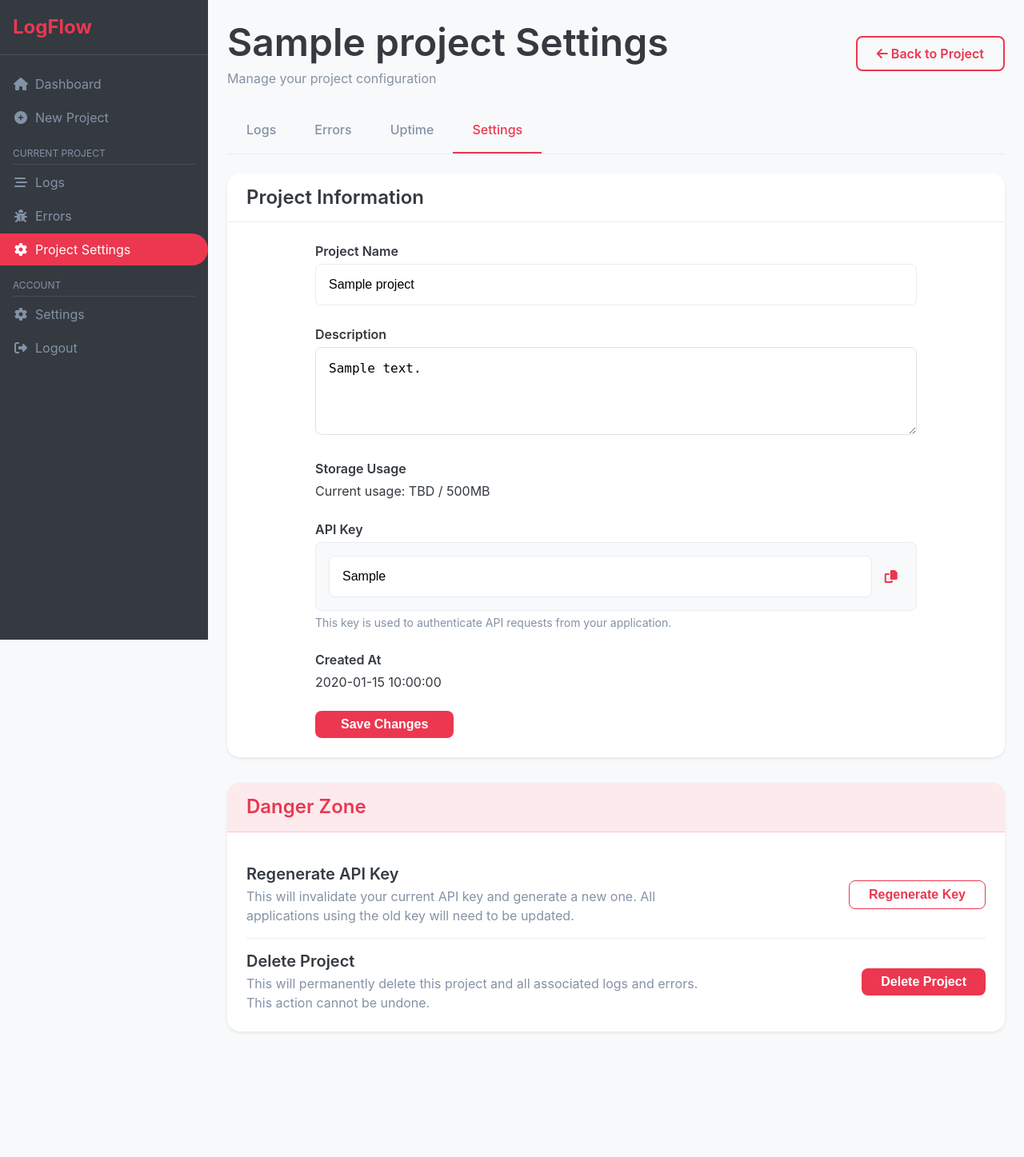
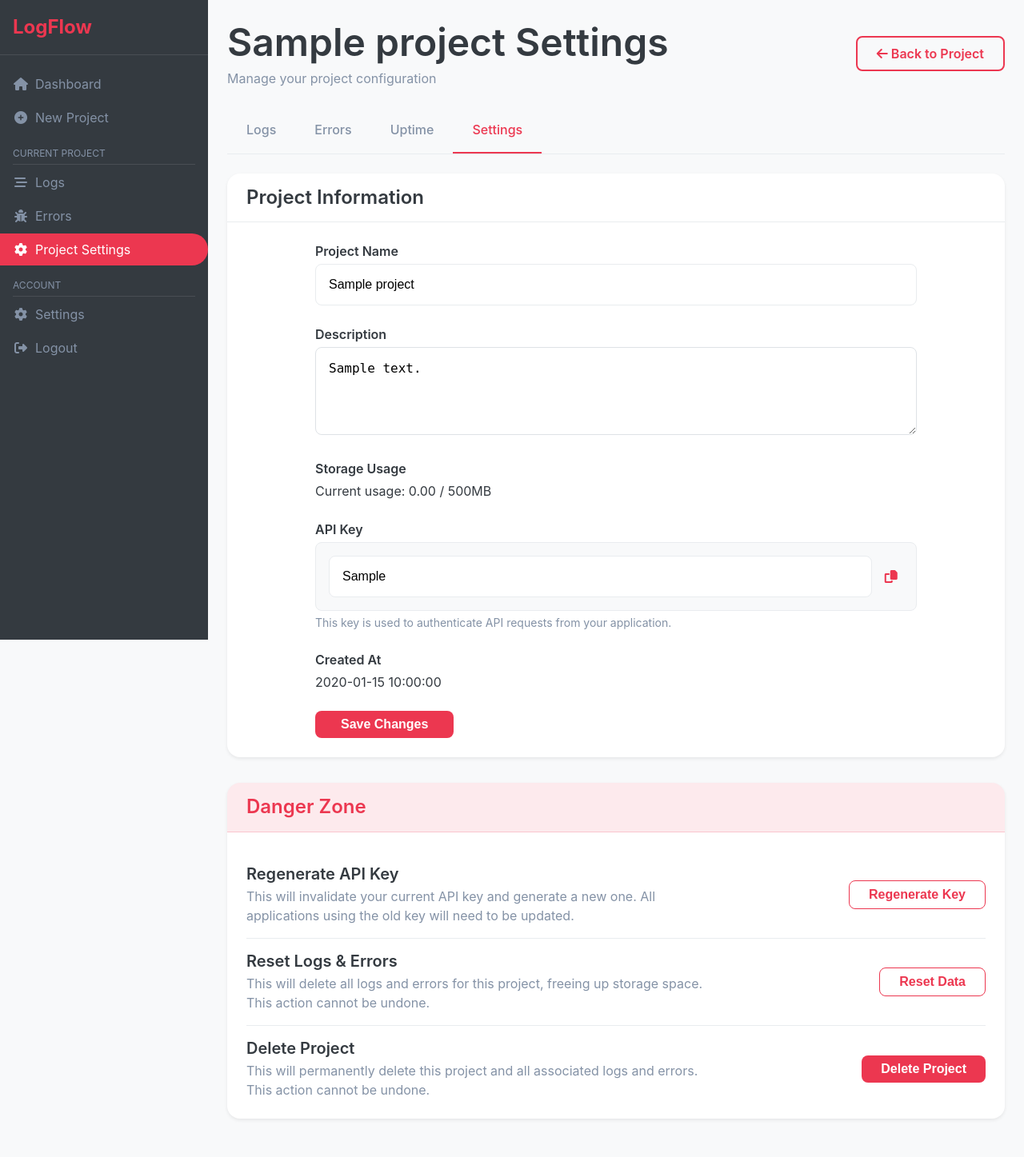
Before and after one commit to EthanJCanterbury/Logflow, a Flask app: page /projects/1/settings in a window 1280 px wide. Shown: the whole page at 80% size. Before the commit the page ends 1291 px from the top, so only its background shows below. Run offline with Flask 3, Linux system fonts and the light colour scheme; the visitor is signed in with stand-in values (Sample User, id 1); tables that the repository leaves empty hold one stand-in row (values such as "Sample post").

Commit message:
Assistant checkpoint: Add storage display and reset logs functionality
Assistant generated file changes:
- templates/project_settings.html: Show actual storage usage and add reset logs button, Add Reset Logs & Errors button to danger zone, Add reset data confirmation modal, Add JavaScript for reset data functionality
- main.py: Add route to handle resetting project logs and errors

---

User prompt:

Storage Usage
Current usage: TBD / 500MB

why is it tbd???

and add a reset button in danger zone to reset errors and logs

Replit-Commit-Author: Assistant
Replit-Commit-Session-Id: 002aed14-85d6-4cba-be81-a8095645a2ee

```diff
--- a/main.py
+++ b/main.py
@@ -422,6 +422,32 @@ def project_settings(project_id):
             flash('Project name cannot be empty')
 
     return render_template('project_settings.html', project=project)
+
+@app.route('/projects/<int:project_id>/reset-data', methods=['POST'])
+@login_required
+def reset_project_data(project_id):
+    project = Project.query.get_or_404(project_id)
+
+    # Ensure the user owns this project
+    if project.user_id != session['user_id']:
+        flash('You do not have access to this project')
+        return redirect(url_for('dashboard'))
+
+    try:
+        # Delete all logs and errors for this project
+        Log.query.filter_by(project_id=project.id).delete()
+        Error.query.filter_by(project_id=project.id).delete()
+
+        # Reset storage size
+        project.storage_size = 0
+        db.session.commit()
+
+        flash('All logs and errors have been deleted successfully!')
+    except Exception as e:
+        db.session.rollback()
+        flash(f'An error occurred: {str(e)}')
+
+    return redirect(url_for('project_settings', project_id=project.id))
 
 @app.route('/projects/<int:project_id>/uptime', methods=['GET'])
 @login_required
--- a/templates/project_settings.html
+++ b/templates/project_settings.html
@@ -125,7 +125,7 @@
 
                          <div class="form-group">
                             <label>Storage Usage</label>
-                            <div>Current usage: TBD / 500MB</div>
+                            <div>Current usage: {{ "%.2f"|format(project.storage_size_mb) }} / 500MB</div>
                         </div>
 
                         <div class="form-group">
@@ -162,6 +162,14 @@
                             <p>This will invalidate your current API key and generate a new one. All applications using the old key will need to be updated.</p>
                         </div>
                         <button type="button" class="btn btn-outline-danger" id="regenerate-key-btn">Regenerate Key</button>
+                    </div>
+
+                    <div class="danger-action">
+                        <div class="danger-info">
+                            <h4>Reset Logs & Errors</h4>
+                            <p>This will delete all logs and errors for this project, freeing up storage space. This action cannot be undone.</p>
+                        </div>
+                        <button type="button" class="btn btn-outline-danger" id="reset-data-btn">Reset Data</button>
                     </div>
 
                     <div class="danger-action">
@@ -207,6 +215,23 @@
                 <div class="modal-actions">
                     <button class="btn btn-outline" id="regenerate-cancel">Cancel</button>
                     <button class="btn btn-primary" id="regenerate-confirm">Regenerate Key</button>
+                </div>
+            </div>
+        </div>
+    </div>
+
+    <!-- Reset Data Confirmation Modal -->
+    <div class="modal" id="reset-data-modal">
+        <div class="modal-content">
+            <div class="modal-header">
+                <h3>Reset Logs & Errors</h3>
+                <button class="modal-close">&times;</button>
+            </div>
+            <div class="modal-body">
+                <p>Are you sure you want to delete all logs and errors for this project? This will free up storage space but cannot be undone.</p>
+                <div class="modal-actions">
+                    <button class="btn btn-outline" id="reset-data-cancel">Cancel</button>
+                    <button class="btn btn-danger" id="reset-data-confirm">Reset Data</button>
                 </div>
             </div>
         </div>
@@ -263,6 +288,34 @@
         regenerateCancelBtn.addEventListener('click', function() {
             regenerateModal.classList.remove('show');
         });
+
+        // Reset Data modal
+        const resetDataModal = document.getElementById('reset-data-modal');
+        const resetDataBtn = document.getElementById('reset-data-btn');
+        const resetDataCloseBtn = document.querySelector('#reset-data-modal .modal-close');
+        const resetDataCancelBtn = document.getElementById('reset-data-cancel');
+        const resetDataConfirmBtn = document.getElementById('reset-data-confirm');
+
+        resetDataBtn.addEventListener('click', function() {
+            resetDataModal.classList.add('show');
+        });
+
+        resetDataCloseBtn.addEventListener('click', function() {
+            resetDataModal.classList.remove('show');
+        });
+
+        resetDataCancelBtn.addEventListener('click', function() {
+            resetDataModal.classList.remove('show');
+        });
+
+        resetDataConfirmBtn.addEventListener('click', function() {
+            // Submit form to reset data endpoint
+            const form = document.createElement('form');
+            form.method = 'POST';
+            form.action = '{{ url_for("reset_project_data", project_id=project.id) }}';
+            document.body.appendChild(form);
+            form.submit();
+        });
     </script>
 </body>
 </html>
```
